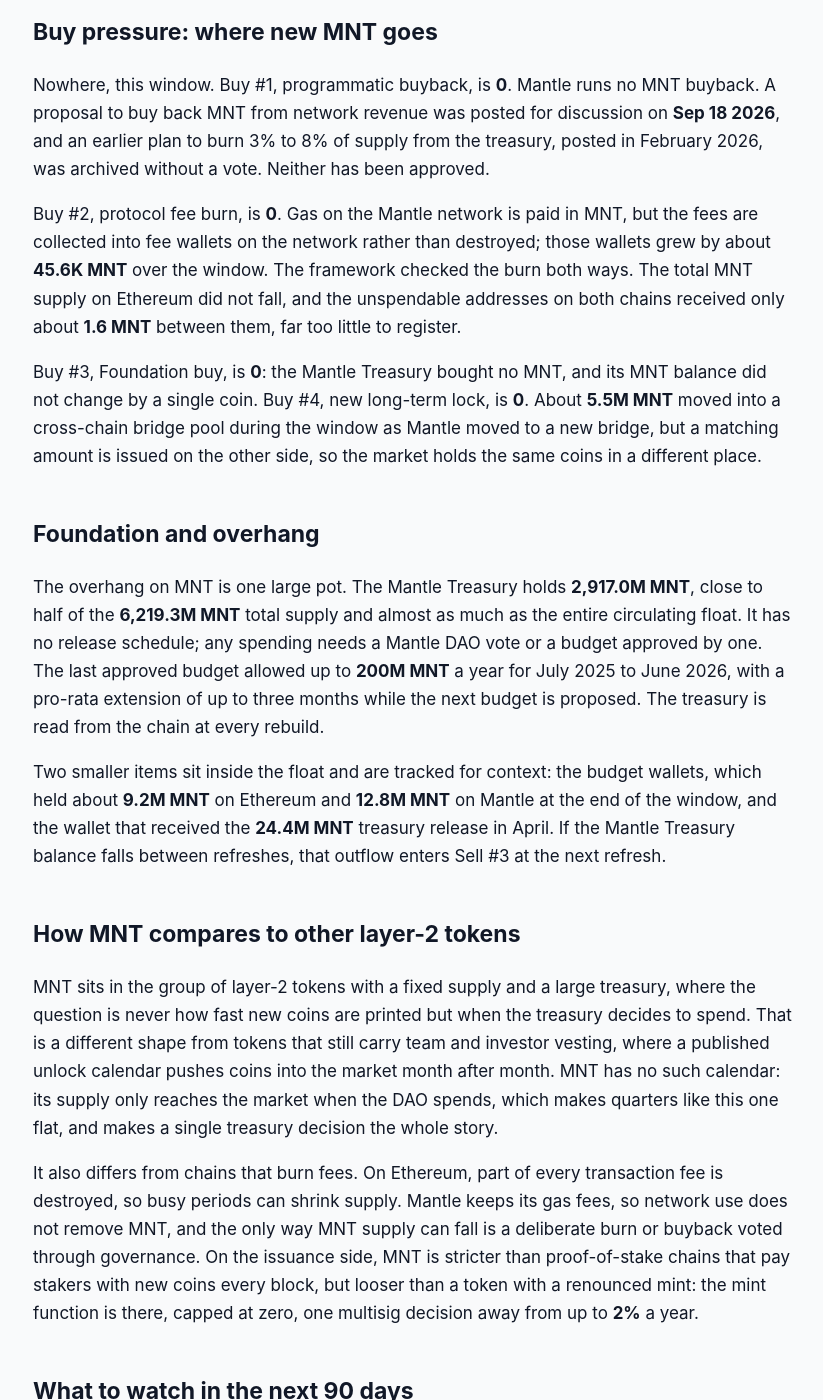
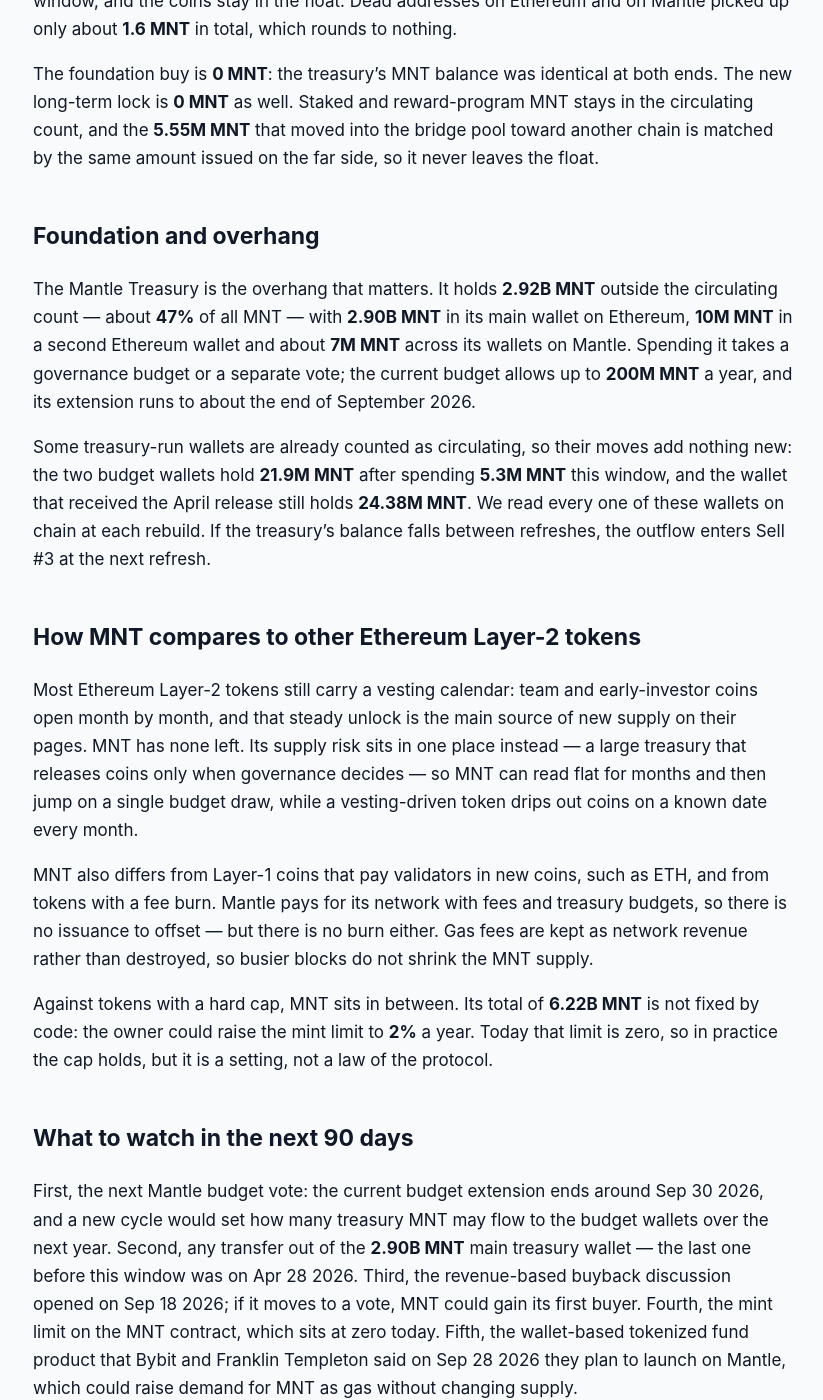
Before and after one commit to jeevansongmy-spec/mrnasdog-articles, a Jekyll site: the page built from crypto/mnt-pressure-framework.md, in a window 1280 px wide and 1400 px high, scrolled down 1597 px. Shown: the whole window, without its empty margins (227-1050 px from the left). Built offline with Jekyll 4.4.1, drawn with Linux system fonts in a browser that asks for light colours; some of the changed text lies outside the part shown.

Commit message:
publish: crypto/mnt-pressure-framework

```diff
--- a/crypto/mnt-pressure-framework.md
+++ b/crypto/mnt-pressure-framework.md
@@ -1,57 +1,57 @@
 ---
 title:         "MNT Inflation Analysis · September 2026 · Mixed flows · supply roughly steady"
-description:   "MNT supply held flat over 90 days: no MNT minted, no burn, and the 2,917M MNT Mantle Treasury moved nothing. Read the full Pressure Framework ledger for Mantle."
+description:   "MNT supply is roughly steady: 0.00% net over 90 days and the same next. No mint, no vesting, no burn, and the 2.92B MNT Mantle Treasury did not move a coin."
 canonical_url: "https://mrnasdog.com/research/mnt/inflation"
-tags:          ["crypto", "mnt", "mantle", "ethereum"]
+tags:          ["crypto", "mnt", "mantle", "layer-2"]
 published:     true
 ---
 
-Originally published at [MNT Inflation Analysis · September 2026 · Mixed flows · supply roughly steady](https://mrnasdog.com/research/mnt/inflation).
+*Originally published at [https://mrnasdog.com/research/mnt/inflation](https://mrnasdog.com/research/mnt/inflation)*
 
 # MNT Inflation Analysis · September 2026 · Mixed flows · supply roughly steady
 
-MNT supply held flat. The Pressure Framework records **0** MNT of sell pressure and **0** MNT of buy pressure, a net of **0.00%** over the last 90 days and **0.00%** projected for the next 90, while the monitor reads **+0.01%**. Mantle minted no MNT, burned none, and the **2,917.0M MNT** Mantle Treasury did not send a single transaction, so the tradable float of **3,302.3M MNT** did not change. The constraint is the treasury itself: nearly half of all MNT sits in wallets with no release calendar.
+The MrNasdog Pressure Framework reads MNT, the gas and governance token of Mantle, at **0.00% net** over the trailing 90 days and **0.00%** over the next 90: **0 MNT** of new supply against **0 MNT** bought back or burned. MNT has no block rewards and no vesting left, and the Mantle Treasury — **2.92B MNT** held outside the circulating count — did not move a single coin this window. Total supply stays at **6.22B MNT**, with a mint switch that is set to zero today.
 
 ## The verdict, in one paragraph
 
-Against a circulating base of **3,302.3M MNT**, the framework books **0** MNT of sell pressure and **0** MNT of buy pressure over the trailing 90 days, a net of **0.00%**, and projects **0.00%** for the next 90 days because no MNT mint, vesting unlock, buyback or burn is scheduled. The inflation monitor reads **+0.01%** for the same window, a gap of **0.01 percentage points**, well inside the framework's 0.5-point tolerance, so the overview ships with no monitor-gap warning. The two readings agree because they measure the same boundary: Mantle defines circulating MNT as total supply minus the Mantle Treasury wallets, and both terms of that sum were identical at both ends of the window. The label for MNT this quarter is **a fixed-supply token with a large, idle treasury overhang**.
+Across Jul 1 2026 to Sep 29 2026, MNT sell pressure was **0 MNT** and buy pressure was **0 MNT**, so the framework net is **0.00%** of the **3.30B MNT** circulating supply, and the forward 90 days read the same **0.00%**. Our inflation monitor, which tracks the market's circulating count day by day, reads **+0.05%** over the same 90 days — a gap of **0.05 percentage points**, well inside the half-point line, so no warning chip ships. That small drift is day-to-day rounding in the market count, not a release: every treasury wallet held the exact same balance at both ends of the window. MNT is a quiet, treasury-held token: nothing new reaches the market unless Mantle governance decides to spend it.
 
 ## Sell pressure: where new MNT comes from
 
-It did not come from minting. Sell #1, protocol inflation, is **0**. The MNT token contract on Ethereum held a total supply of **6,219.3M MNT** at both ends of the window, unchanged to the last decimal, and that number lives in a storage field the contract can write, so the flat reading is a real measurement rather than a hard-coded constant. MNT is not mint-proof, though. The contract has a live mint function owned by a 6-of-14 multisig, with a yearly mint cap that can be set as high as **2%** of supply. Today that cap is **zero**, and a test mint from the owner fails with the contract's own "amount too large" error. Because a multisig decision could raise the cap, the row is watched rather than closed permanently.
+Protocol inflation is **0 MNT**. Mantle pays its sequencer and network costs out of fees and treasury budgets, not by printing MNT, and the MNT token contract on Ethereum read exactly **6,219,316,795 MNT** of total supply at the start and at the end of the window. The MNT contract does carry a mint function: its owner, a multisig, may create up to **2%** of supply a year, at most once every 365 days. Today that yearly limit is set to zero, so a mint call fails until the owner raises it first. We watch the limit at every rebuild.
 
-Sell #2, vesting unlocks, is **0**. MNT was created in 2023 from the swap out of the older BIT token, and no team or investor vesting schedule is still running. Everything that is not circulating sits in the Mantle Treasury, which is governed by Mantle DAO votes rather than by a vesting calendar.
+Vesting unlocks are **0 MNT**. MNT replaced the older BIT token in 2023, and the unlock calendar ended that year; no team, investor or advisor tranche is waiting. The old BIT-to-MNT swap contract is switched off and holds no MNT, so no swapped coins can appear from it without a new treasury top-up.
 
-Sell #3, Foundation and unscheduled unlocks, is **0**, and this is the row that matters most for MNT. The Mantle Treasury holds **2,917.0M MNT** across 11 wallets on Ethereum and on Mantle, **2,900.0M MNT** of it in one Ethereum wallet. Every one of those wallets held the same balance at both ends of the window, and not one of them executed a single transaction in those 90 days. The last time treasury MNT reached the market was **Apr 28 2026**, when **24.4M MNT** moved out, 58 days before this window opened. Sell #4, long-term locked or bankruptcy, is **0**: there is no bankruptcy estate, trustee or court-ordered distribution tied to MNT.
-
-One extra row, Sell #5, covers Mantle's budget wallets. They paid out about **6.2M MNT** in the window, **3.9M** on Ethereum and **2.3M** on Mantle. Mantle's own definition already counts budget wallets as circulating, so those coins were in the market before they moved, and the row stays at **0**.
+Foundation and unscheduled unlocks are **0 MNT** this window. The Mantle Treasury is the only large holder outside the float, and not one of its wallets sent MNT during the 90 days. The two last releases were earlier: **15M MNT** moved from the treasury to the budget wallet on Mar 3 2026, and **24.35M MNT** moved to a treasury-run wallet on Apr 28 2026. Those two firings came close together and then stopped, and there is no published schedule for the next one, so the forward row stays at zero until a new release is seen. Long-term locks and bankruptcy are **0 MNT**: there is no estate, no trustee and no unwinding lock.
 
 ## Buy pressure: where new MNT goes
 
-Nowhere, this window. Buy #1, programmatic buyback, is **0**. Mantle runs no MNT buyback. A proposal to buy back MNT from network revenue was posted for discussion on **Sep 18 2026**, and an earlier plan to burn 3% to 8% of supply from the treasury, posted in February 2026, was archived without a vote. Neither has been approved.
+The programmatic buyback is **0 MNT**. Mantle has no contract or policy that buys MNT off the market. On Sep 18 2026 a holder opened a forum discussion asking for a share of Mantle's revenue to fund MNT buybacks and burns, and a treasury-burn idea from February was archived without a vote — neither is a decision.
 
-Buy #2, protocol fee burn, is **0**. Gas on the Mantle network is paid in MNT, but the fees are collected into fee wallets on the network rather than destroyed; those wallets grew by about **45.6K MNT** over the window. The framework checked the burn both ways. The total MNT supply on Ethereum did not fall, and the unspendable addresses on both chains received only about **1.6 MNT** between them, far too little to register.
+The protocol fee burn is **0 MNT**. Gas on Mantle is paid in MNT, but the fees are collected into network vaults rather than destroyed; those vaults grew by about **46,000 MNT** over the window, and the coins stay in the float. Dead addresses on Ethereum and on Mantle picked up only about **1.6 MNT** in total, which rounds to nothing.
 
-Buy #3, Foundation buy, is **0**: the Mantle Treasury bought no MNT, and its MNT balance did not change by a single coin. Buy #4, new long-term lock, is **0**. About **5.5M MNT** moved into a cross-chain bridge pool during the window as Mantle moved to a new bridge, but a matching amount is issued on the other side, so the market holds the same coins in a different place.
+The foundation buy is **0 MNT**: the treasury's MNT balance was identical at both ends. The new long-term lock is **0 MNT** as well. Staked and reward-program MNT stays in the circulating count, and the **5.55M MNT** that moved into the bridge pool toward another chain is matched by the same amount issued on the far side, so it never leaves the float.
 
 ## Foundation and overhang
 
-The overhang on MNT is one large pot. The Mantle Treasury holds **2,917.0M MNT**, close to half of the **6,219.3M MNT** total supply and almost as much as the entire circulating float. It has no release schedule; any spending needs a Mantle DAO vote or a budget approved by one. The last approved budget allowed up to **200M MNT** a year for July 2025 to June 2026, with a pro-rata extension of up to three months while the next budget is proposed. The treasury is read from the chain at every rebuild.
+The Mantle Treasury is the overhang that matters. It holds **2.92B MNT** outside the circulating count — about **47%** of all MNT — with **2.90B MNT** in its main wallet on Ethereum, **10M MNT** in a second Ethereum wallet and about **7M MNT** across its wallets on Mantle. Spending it takes a governance budget or a separate vote; the current budget allows up to **200M MNT** a year, and its extension runs to about the end of September 2026.
 
-Two smaller items sit inside the float and are tracked for context: the budget wallets, which held about **9.2M MNT** on Ethereum and **12.8M MNT** on Mantle at the end of the window, and the wallet that received the **24.4M MNT** treasury release in April. If the Mantle Treasury balance falls between refreshes, that outflow enters Sell #3 at the next refresh.
+Some treasury-run wallets are already counted as circulating, so their moves add nothing new: the two budget wallets hold **21.9M MNT** after spending **5.3M MNT** this window, and the wallet that received the April release still holds **24.38M MNT**. We read every one of these wallets on chain at each rebuild. If the treasury's balance falls between refreshes, the outflow enters Sell #3 at the next refresh.
 
-## How MNT compares to other layer-2 tokens
+## How MNT compares to other Ethereum Layer-2 tokens
 
-MNT sits in the group of layer-2 tokens with a fixed supply and a large treasury, where the question is never how fast new coins are printed but when the treasury decides to spend. That is a different shape from tokens that still carry team and investor vesting, where a published unlock calendar pushes coins into the market month after month. MNT has no such calendar: its supply only reaches the market when the DAO spends, which makes quarters like this one flat, and makes a single treasury decision the whole story.
+Most Ethereum Layer-2 tokens still carry a vesting calendar: team and early-investor coins open month by month, and that steady unlock is the main source of new supply on their pages. MNT has none left. Its supply risk sits in one place instead — a large treasury that releases coins only when governance decides — so MNT can read flat for months and then jump on a single budget draw, while a vesting-driven token drips out coins on a known date every month.
 
-It also differs from chains that burn fees. On Ethereum, part of every transaction fee is destroyed, so busy periods can shrink supply. Mantle keeps its gas fees, so network use does not remove MNT, and the only way MNT supply can fall is a deliberate burn or buyback voted through governance. On the issuance side, MNT is stricter than proof-of-stake chains that pay stakers with new coins every block, but looser than a token with a renounced mint: the mint function is there, capped at zero, one multisig decision away from up to **2%** a year.
+MNT also differs from Layer-1 coins that pay validators in new coins, such as ETH, and from tokens with a fee burn. Mantle pays for its network with fees and treasury budgets, so there is no issuance to offset — but there is no burn either. Gas fees are kept as network revenue rather than destroyed, so busier blocks do not shrink the MNT supply.
+
+Against tokens with a hard cap, MNT sits in between. Its total of **6.22B MNT** is not fixed by code: the owner could raise the mint limit to **2%** a year. Today that limit is zero, so in practice the cap holds, but it is a setting, not a law of the protocol.
 
 ## What to watch in the next 90 days
 
-First, the next Mantle budget: the extension of the July 2025 to June 2026 budget runs out around **Sep 30 2026**, and a new budget vote would set how much treasury MNT can be spent. Second, the revenue-based buyback discussion opened on **Sep 18 2026**; if it becomes an approved proposal with burns, Buy #1 or Buy #2 turns positive for MNT. Third, the Mantle Treasury wallets themselves, read at every rebuild: any drop from **2,917.0M MNT** is sell pressure. Fourth, the mint cap on the MNT contract, now zero; any change to it would reopen Sell #1.
+First, the next Mantle budget vote: the current budget extension ends around Sep 30 2026, and a new cycle would set how many treasury MNT may flow to the budget wallets over the next year. Second, any transfer out of the **2.90B MNT** main treasury wallet — the last one before this window was on Apr 28 2026. Third, the revenue-based buyback discussion opened on Sep 18 2026; if it moves to a vote, MNT could gain its first buyer. Fourth, the mint limit on the MNT contract, which sits at zero today. Fifth, the wallet-based tokenized fund product that Bybit and Franklin Templeton said on Sep 28 2026 they plan to launch on Mantle, which could raise demand for MNT as gas without changing supply.
 
 ## Summary
 
-The MrNasdog Pressure Framework reads MNT at **0.00%** over the trailing 90 days and **0.00%** projected forward: mixed flows, supply roughly steady. Mantle minted no MNT, burned none, and its treasury did not move, so the circulating float stayed at **3,302.3M MNT**. The key risk is the **2,917.0M MNT** Mantle Treasury, which has no release schedule and can be spent by DAO vote. Total supply is fixed at **6,219.3M MNT** today, with a mint cap set to zero that a 6-of-14 multisig could raise to **2%** a year.
+The MrNasdog Pressure Framework reads MNT at **0.00%** net over the last 90 days and **0.00%** for the next 90, with the inflation monitor at **+0.05%**: Mixed flows · supply roughly steady. Mantle mints no MNT, has no vesting left and burns nothing, so supply moves only when the Mantle Treasury spends from its **2.92B MNT**. The key risk is a treasury draw or a new budget, which can arrive without a calendar. The ceiling is the **6.22B MNT** total supply, held there by a mint limit set to zero.
 
-MrNasdog Pressure Framework analysis of MNT, Metric 1 — Inflation. Data + explanation only. Not financial advice. Updated Sep 23 2026.
+*MrNasdog Pressure Framework analysis of MNT, Metric 1 — Inflation. Data + explanation only. Not financial advice. Checked Sep 29 2026.*
```
